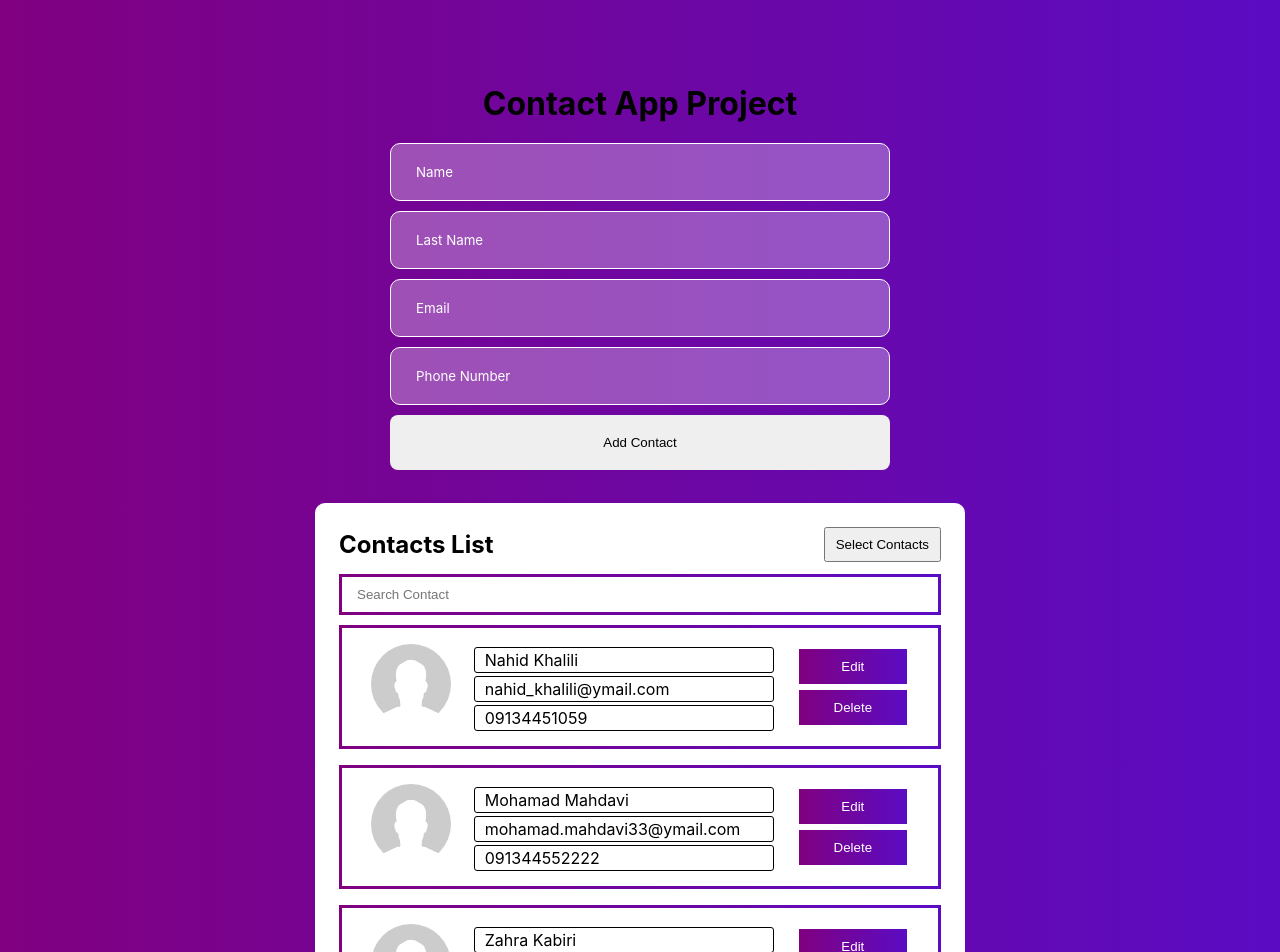
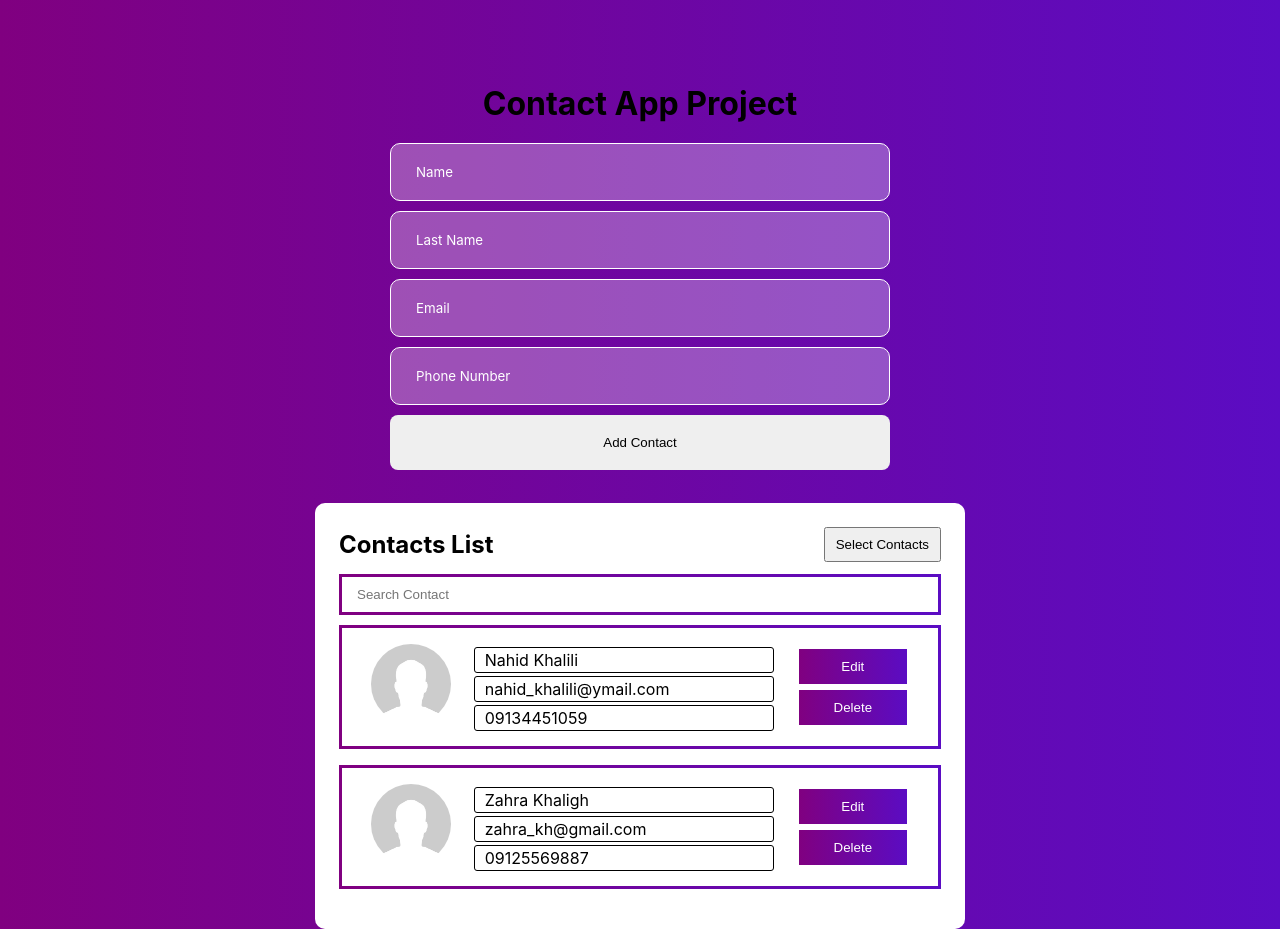
Before and after one commit to 7abracadabra7/contact-app, a React (Vite) app: page / in a window 1280 px wide. Shown: the top 952 px of the page. After the commit the page ends 929 px from the top, so only its background shows below. Built offline with nearby package versions, Linux system fonts and the light colour scheme; data requests are answered from the project's data file.

Commit message:
Multiple deleting with axios aded

```diff
--- a/db.json
+++ b/db.json
@@ -1,7 +1,7 @@
 {
   "contacts": [
     {
-      "id": "a7ddd532-3405-4bff-a329-1a60361edaf9",
+      "id": "e1064518-2fbc-42d7-99fd-58eba9a93591",
       "name": "Nahid",
       "lastname": "Khalili",
       "fullname": "Nahid Khalili nahid_khalili@ymail.com",
@@ -9,20 +9,12 @@
       "number": "09134451059"
     },
     {
-      "id": "5",
-      "name": "Mohamad",
-      "lastname": "Mahdavi",
-      "fullname": "Mohamad Mahdavi mohamad.mahdavi33@ymail.com",
-      "email": "mohamad.mahdavi33@ymail.com",
-      "number": "091344552222"
-    },
-    {
-      "id": "3",
+      "id": "18fe5ce2-69a1-4420-abab-8fa3778e57c5",
       "name": "Zahra",
-      "lastname": "Kabiri",
-      "fullname": "Zahra Kabiri zahra_kabiri@ymail.com",
-      "email": "zahra_kabiri@ymail.com",
-      "number": "091344552222"
+      "lastname": "Khaligh",
+      "fullname": "Zahra Khaligh zahra_kh@gmail.com",
+      "email": "zahra_kh@gmail.com",
+      "number": "09125569887"
     }
   ]
 }
--- a/src/components/AddContact.jsx
+++ b/src/components/AddContact.jsx
@@ -1,4 +1,4 @@
-import { createContext, useContext, useEffect, useState } from "react";
+import { createContext, useEffect, useState } from "react";
 import ContactsList from "./ContactsList";
 import { v4 as uuidv4 } from "uuid";
 import styles from "./AddContact.module.css";
@@ -34,7 +34,6 @@ const AddContact = () => {
 
   const deleteMultipleItems = () => {
     const newArray = contacts.filter((contact) => {
-      console.log("its me", contact);
       if (
         selectedContacts.some((user) => {
           const isTrue = user == contact.id;
@@ -47,12 +46,21 @@ const AddContact = () => {
       }
     });
     setContacts(newArray);
+    selectedContacts.map((item) =>
+      axios
+        .delete("http://localhost:8000/contacts/" + item)
+        .then((response) => {
+          console.log("User deleted successfully:", response.data);
+        })
+        .catch((error) => {
+          console.error("Error deleting user:", error);
+        })
+    );
 
     console.log(contacts);
   };
 
   const deleteHandler = (id, type) => {
-    // const Swal = require("sweetalert2");
     if (type !== "update") {
       Swal.fire({
         title: "Are you sure?",
```
